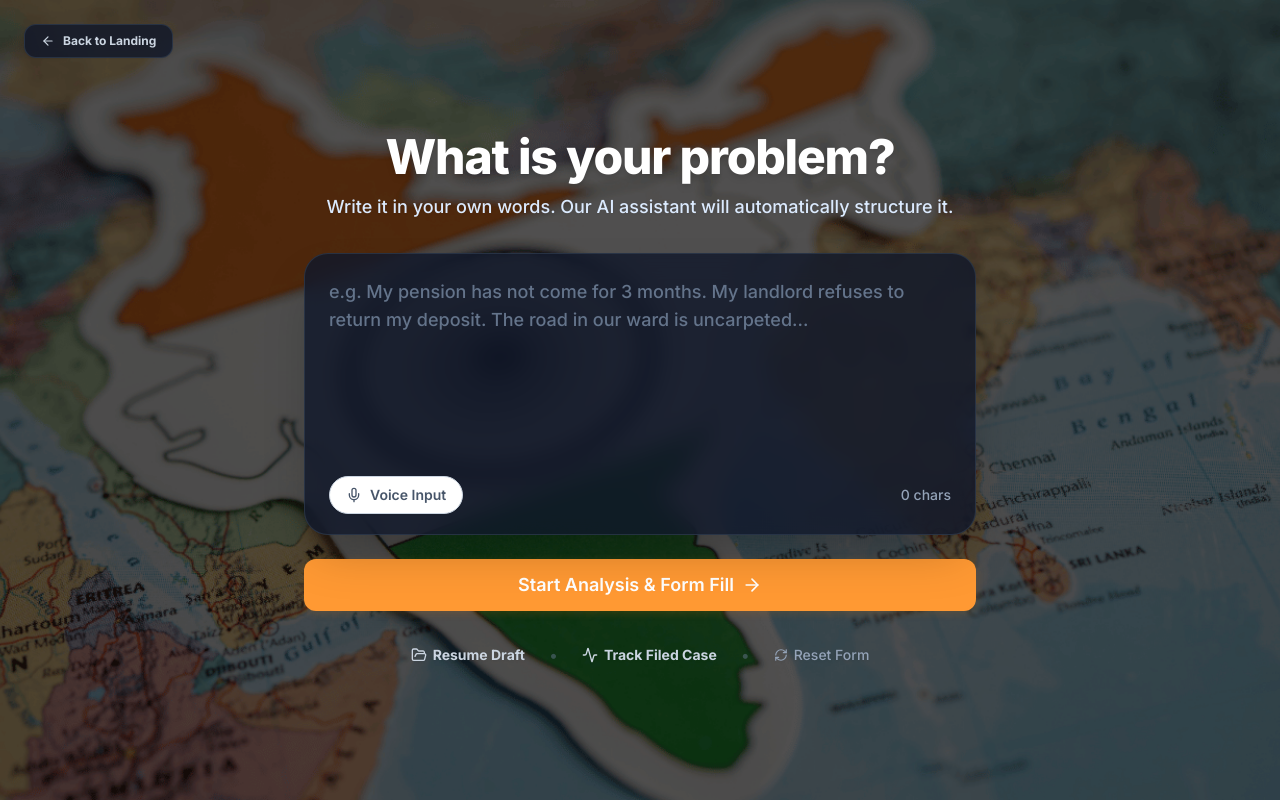
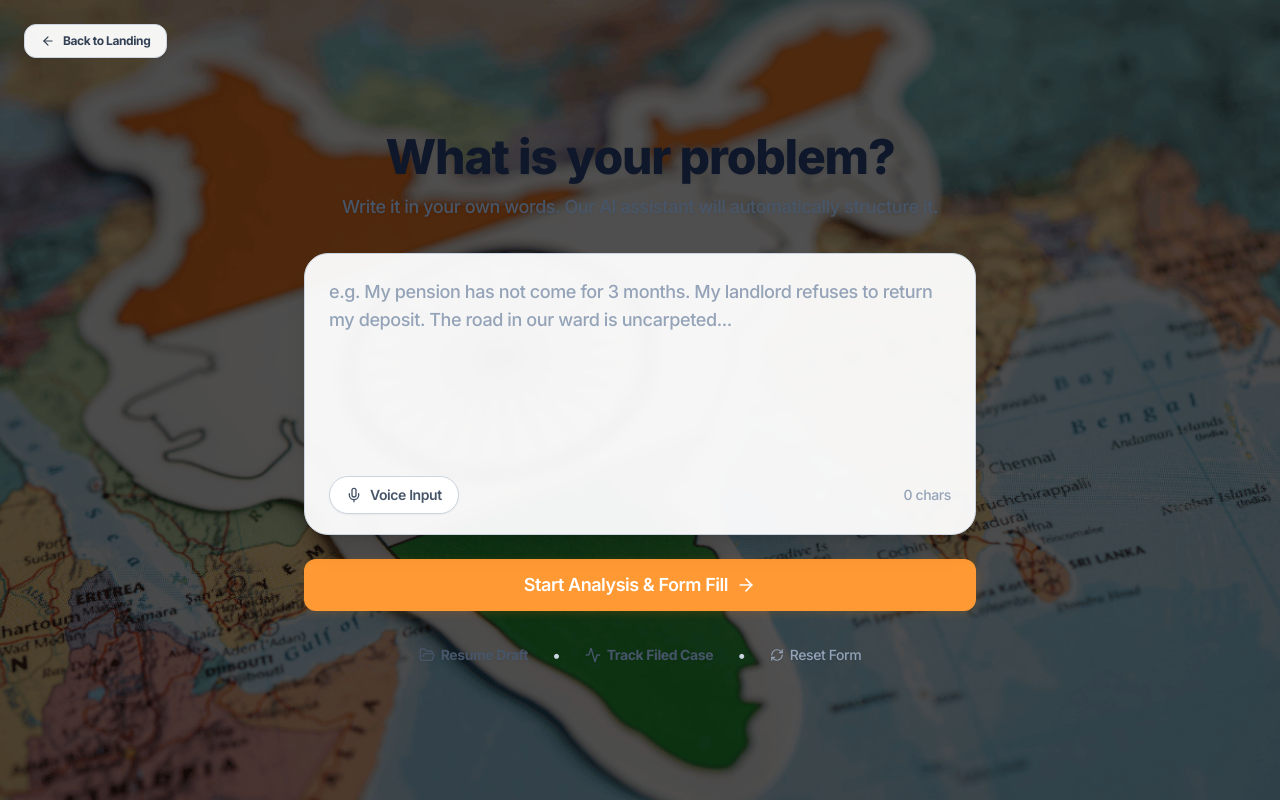
Before and after one commit to Manipal-Map/JanAdhikar-v2, a Next.js app: page /dashboard in a window 1280 px wide. Built offline with nearby package versions, Linux system fonts and the light colour scheme; no server answers.

Commit message:
Update GatewayView.tsx

```diff
--- a/views/GatewayView.tsx
+++ b/views/GatewayView.tsx
@@ -103,13 +103,13 @@ export default function GatewayView() {
 
   return (
     <div
-      className="min-h-screen flex flex-col items-center justify-center p-4 relative overflow-hidden bg-cover bg-center bg-no-repeat text-slate-200 font-sans"
+      className="min-h-screen flex flex-col items-center justify-center p-4 relative overflow-hidden bg-cover bg-center bg-no-repeat text-ashoka-navy font-sans tracking-tight"
       style={{ backgroundImage: "url('/bg.image.png')" }}
     >
       <div className="absolute top-6 left-6 z-20">
         <Link
           href="/"
-          className="inline-flex items-center gap-2 px-4 py-2 rounded-xl bg-[#0F172A]/80 backdrop-blur-md border border-slate-700/60 text-slate-300 text-xs font-bold shadow-sm hover:text-white hover:bg-[#1E293B] transition cursor-pointer"
+          className="inline-flex items-center gap-2 px-4 py-2 rounded-xl bg-white/95 backdrop-blur-sm border border-slate-300 text-slate-700 text-xs font-bold shadow-sm hover:text-ashoka-navy hover:bg-slate-50 transition cursor-pointer"
         >
           <ArrowLeft size={14} />
           <span>Back to Landing</span>
@@ -122,41 +122,41 @@ export default function GatewayView() {
             initial={{ opacity: 0 }}
             animate={{ opacity: 1 }}
             exit={{ opacity: 0 }}
-            className="fixed inset-0 z-50 flex items-center justify-center bg-[#0F172A]/80 backdrop-blur-md p-4"
+            className="fixed inset-0 z-50 flex items-center justify-center bg-ashoka-navy/40 backdrop-blur-sm p-4"
           >
             <motion.div
               initial={{ scale: 0.95, y: 20 }}
               animate={{ scale: 1, y: 0 }}
               exit={{ scale: 0.95, y: 20 }}
-              className="bg-[#0F172A] rounded-3xl shadow-2xl max-w-lg w-full p-8 border border-slate-700/60 relative overflow-hidden text-center"
+              className="bg-white rounded-3xl shadow-2xl max-w-lg w-full p-8 border border-slate-300 relative overflow-hidden text-center"
             >
-              <div className="absolute top-0 left-0 w-full h-1.5 bg-[#A32A02]"></div>
+              <div className="absolute top-0 left-0 w-full h-1.5 bg-court-maroon"></div>
 
-              <div className="inline-flex items-center gap-1.5 px-3 py-1.5 bg-slate-800 text-white border border-slate-700 rounded-full text-xs font-semibold mb-4 shadow-sm">
+              <div className="inline-flex items-center gap-1.5 px-3 py-1.5 bg-slate-100 text-ashoka-navy border border-slate-200 rounded-full text-xs font-bold mb-4 shadow-sm">
                 <KeyRound size={13} />
                 <span>Case Passkey Created</span>
               </div>
 
-              <h2 className="text-2xl sm:text-3xl font-extrabold text-white mb-2 tracking-tight">
+              <h2 className="text-2xl sm:text-3xl font-extrabold text-ashoka-navy mb-2 tracking-tight">
                 Save Your Private Case ID
               </h2>
-              <p className="text-xs sm:text-sm text-slate-400 mb-6 max-w-sm mx-auto font-medium">
+              <p className="text-xs sm:text-sm text-slate-500 mb-6 max-w-sm mx-auto font-medium">
                 Save this key before we prepare your official legal form. You will need it to reopen your case anytime.
               </p>
 
-              <div className="bg-[#1E293B] border border-slate-700 rounded-2xl p-6 shadow-inner mb-5">
-                <span className="block text-[11px] font-bold text-slate-500 uppercase tracking-wider mb-3">
+              <div className="bg-[#FAF8F5] border border-slate-200 rounded-2xl p-6 shadow-inner mb-5">
+                <span className="block text-[11px] font-bold text-slate-400 uppercase tracking-wider mb-3">
                   YOUR PRIVATE ACCESS IDENTIFIER
                 </span>
 
-                <div className="text-2xl sm:text-3xl font-mono font-black text-white tracking-widest mb-6 drop-shadow-sm">
+                <div className="text-2xl sm:text-3xl font-mono font-black text-court-maroon tracking-widest mb-6 drop-shadow-sm">
                   {caseId}
                 </div>
 
                 <div className="flex flex-col sm:flex-row items-center justify-center gap-2.5">
                   <button
                     onClick={handleCopyId}
-                    className="w-full sm:w-auto flex-1 bg-[#A32A02] hover:bg-[#138808] text-white font-semibold py-2.5 px-4 rounded-xl transition-all shadow-sm flex items-center justify-center gap-2 text-xs cursor-pointer"
+                    className="w-full sm:w-auto flex-1 bg-[#A32A02] hover:bg-[#138808] text-white font-bold py-2.5 px-4 rounded-xl transition-all shadow-md flex items-center justify-center gap-2 text-xs cursor-pointer tracking-tight"
                   >
                     {copied ? <Check size={15} /> : <Copy size={15} />}
                     {copied ? 'Copied!' : 'Copy Case ID'}
@@ -164,45 +164,45 @@ export default function GatewayView() {
 
                   <button
                     onClick={handleDownloadTxt}
-                    className="w-full sm:w-auto flex-1 bg-slate-800 hover:bg-slate-700 text-white border border-slate-700 font-semibold py-2.5 px-4 rounded-xl transition-all shadow-sm flex items-center justify-center gap-2 text-xs cursor-pointer"
+                    className="w-full sm:w-auto flex-1 bg-white hover:bg-slate-50 text-slate-700 border border-slate-300 font-bold py-2.5 px-4 rounded-xl transition-all shadow-sm flex items-center justify-center gap-2 text-xs cursor-pointer tracking-tight"
                   >
-                    <Download size={15} className="text-slate-400" />
+                    <Download size={15} className="text-slate-500" />
                     <span>Download .txt Key</span>
                   </button>
                 </div>
               </div>
 
-              <div className="bg-slate-800/50 border border-slate-700 rounded-2xl p-3.5 text-left flex items-start gap-3 shadow-sm mb-4">
-                <div className="mt-0.5 text-slate-400 flex-shrink-0">
+              <div className="bg-slate-50 border border-slate-200 rounded-2xl p-3.5 text-left flex items-start gap-3 shadow-sm mb-4">
+                <div className="mt-0.5 text-slate-500 flex-shrink-0">
                   <Lock size={15} />
                 </div>
                 <div>
-                  <h4 className="text-[11px] font-bold text-white uppercase tracking-wide mb-0.5">Zero-Account Privacy:</h4>
-                  <p className="text-[11px] text-slate-400 leading-relaxed">
+                  <h4 className="text-[11px] font-bold text-ashoka-navy uppercase tracking-wide mb-0.5">Zero-Account Privacy:</h4>
+                  <p className="text-[11px] text-slate-500 leading-relaxed font-medium">
                     Take a quick screenshot or write it down. Your case is stored locally and never linked to your phone number or email.
                   </p>
                 </div>
               </div>
 
-              <div className="flex items-start gap-2.5 mb-5 bg-[#1E293B] p-3.5 rounded-2xl border border-slate-700 text-left">
+              <div className="flex items-start gap-2.5 mb-5 bg-white p-3.5 rounded-2xl border border-slate-200 text-left shadow-sm">
                 <input
                   type="checkbox"
                   id="modal-agreement"
                   checked={hasAgreed}
                   onChange={(e) => setHasAgreed(e.target.checked)}
-                  className="mt-0.5 w-4 h-4 text-[#A32A02] bg-slate-800 border-slate-600 rounded focus:ring-[#A32A02] cursor-pointer flex-shrink-0"
+                  className="mt-0.5 w-4 h-4 text-[#A32A02] bg-white border-slate-300 rounded focus:ring-[#A32A02] cursor-pointer flex-shrink-0"
                 />
-                <label htmlFor="modal-agreement" className="text-xs text-slate-300 font-medium cursor-pointer leading-relaxed select-none">
-                  I acknowledge that this <strong className="text-white">Passkey is solely responsible for retrieving my case data</strong>, and I confirm I have safely saved it.
+                <label htmlFor="modal-agreement" className="text-xs text-slate-600 font-medium cursor-pointer leading-relaxed select-none">
+                  I acknowledge that this <strong className="text-ashoka-navy">Passkey is solely responsible for retrieving my case data</strong>, and I confirm I have safely saved it.
                 </label>
               </div>
 
-              {localErr && <div className="p-3 bg-red-950/30 text-red-400 text-xs rounded-xl mb-4 text-left border border-red-900/50">{localErr}</div>}
+              {localErr && <div className="p-3 bg-red-50 text-red-700 text-xs rounded-xl mb-4 text-left border border-red-200">{localErr}</div>}
 
               <button
                 onClick={handleProceedToIntake}
                 disabled={!hasAgreed}
-                className="btn-primary w-full justify-center text-sm py-3 cursor-pointer disabled:opacity-50 disabled:cursor-not-allowed bg-[#A32A02] hover:bg-[#138808] text-white flex items-center gap-2"
+                className="btn-primary w-full justify-center text-sm py-3 cursor-pointer disabled:opacity-50 disabled:cursor-not-allowed bg-[#A32A02] hover:bg-[#138808] text-white flex items-center gap-2 font-bold tracking-tight shadow-md"
               >
                 <span>Generate Form & Continue</span>
                 <ArrowRight size={16} />
@@ -215,17 +215,17 @@ export default function GatewayView() {
       <AnimatePresence mode="wait">
         {!resumeMode && !isResumeNavigating ? (
           <motion.div key="main" initial={{ opacity: 0, y: 10 }} animate={{ opacity: 1, y: 0 }} exit={{ opacity: 0, y: -10 }} className="w-full max-w-2xl text-center z-10">
-            <h1 className="text-4xl sm:text-5xl font-extrabold text-white mb-3 tracking-tight drop-shadow-md">What is your problem?</h1>
-            <p className="text-lg text-blue-100 mb-8 font-medium drop-shadow-sm">Write it in your own words. Our AI assistant will automatically structure it.</p>
+            <h1 className="text-4xl sm:text-5xl font-extrabold text-ashoka-navy mb-3 tracking-tight drop-shadow-sm">What is your problem?</h1>
+            <p className="text-lg text-slate-600 mb-8 font-medium drop-shadow-sm">Write it in your own words. Our AI assistant will automatically structure it.</p>
 
-            <div className="bg-[#0F172A]/80 backdrop-blur-md border border-slate-700/60 rounded-3xl shadow-2xl mb-6 text-left">
+            <div className="bg-white/95 backdrop-blur-sm border border-slate-300 rounded-3xl shadow-xl mb-6 text-left">
               <textarea
                 rows={6}
                 value={text}
                 onChange={(e) => setText(e.target.value)}
                 disabled={stage === 'INITIALIZING'}
                 placeholder="e.g. My pension has not come for 3 months. My landlord refuses to return my deposit. The road in our ward is uncarpeted..."
-                className="w-full bg-transparent p-6 text-lg text-white font-medium placeholder-slate-500 focus:outline-none resize-none rounded-t-3xl"
+                className="w-full bg-transparent p-6 text-lg text-ashoka-navy font-medium placeholder-slate-400 focus:outline-none resize-none rounded-t-3xl"
               />
               <div className="flex items-center justify-between px-6 pb-5">
                 <AudioRecorder language={language} onTranscription={(t) => setText(prev => prev + (prev ? " " : "") + t)} />
@@ -233,37 +233,37 @@ export default function GatewayView() {
               </div>
             </div>
 
-            {localErr && <div className="p-3 bg-red-950/30 text-red-400 text-sm rounded-xl mb-4 text-left border border-red-900/50">{localErr}</div>}
+            {localErr && <div className="p-3 bg-red-50 text-red-700 text-sm rounded-xl mb-4 text-left border border-red-200">{localErr}</div>}
 
             <button
               onClick={handleStartCase}
               disabled={!text.trim() || stage === 'INITIALIZING'}
-              className="btn-primary w-full justify-center text-lg py-4 cursor-pointer bg-[#A32A02] hover:bg-[#138808] transition-colors text-white flex items-center gap-2 shadow-xl rounded-xl font-bold"
+              className="btn-primary w-full justify-center text-lg py-4 cursor-pointer bg-[#A32A02] hover:bg-[#138808] transition-colors text-white flex items-center gap-2 shadow-md rounded-xl font-bold tracking-tight"
             >
               {stage === 'INITIALIZING' ? <><Loader2 className="animate-spin" /> Generating Your Case ID...</> : <>Start Analysis &amp; Form Fill <ArrowRight size={20} /></>}
             </button>
 
             <div className="mt-8 flex flex-col sm:flex-row items-center justify-center gap-4 sm:gap-6 px-2">
-              <button onClick={() => setResumeMode(true)} className="text-slate-300 font-bold text-sm hover:text-white transition cursor-pointer flex items-center gap-1.5 drop-shadow-sm">
+              <button onClick={() => setResumeMode(true)} className="text-slate-600 font-bold text-sm hover:text-ashoka-navy transition cursor-pointer flex items-center gap-1.5 drop-shadow-sm">
                 <FolderOpen size={16} /> Resume Draft
               </button>
-              <span className="hidden sm:block text-slate-500/50">•</span>
-              <Link href="/track" className="text-slate-300 font-bold text-sm hover:text-white transition cursor-pointer flex items-center gap-1.5 drop-shadow-sm">
+              <span className="hidden sm:block text-slate-300">•</span>
+              <Link href="/track" className="text-slate-600 font-bold text-sm hover:text-emerald-700 transition cursor-pointer flex items-center gap-1.5 drop-shadow-sm">
                 <Activity size={16} /> Track Filed Case
               </Link>
-              <span className="hidden sm:block text-slate-500/50">•</span>
-              <button onClick={() => window.location.reload()} className="text-slate-400 flex items-center gap-1.5 text-sm font-medium hover:text-white transition cursor-pointer drop-shadow-sm">
+              <span className="hidden sm:block text-slate-300">•</span>
+              <button onClick={() => window.location.reload()} className="text-slate-400 flex items-center gap-1.5 text-sm font-medium hover:text-ashoka-navy transition cursor-pointer drop-shadow-sm">
                 <RefreshCw size={14}/> Reset Form
               </button>
             </div>
           </motion.div>
         ) : (
-          <motion.div key="resume" initial={{ opacity: 0, scale: 0.98 }} animate={{ opacity: 1, scale: 1 }} exit={{ opacity: 0, scale: 0.98 }} className="w-full max-w-lg bg-[#0F172A]/85 backdrop-blur-md p-8 rounded-3xl shadow-2xl border border-white/10 text-center z-10">
-            <div className="w-14 h-14 bg-[#1E293B] text-white rounded-2xl flex items-center justify-center mx-auto mb-6 border border-slate-700">
+          <motion.div key="resume" initial={{ opacity: 0, scale: 0.98 }} animate={{ opacity: 1, scale: 1 }} exit={{ opacity: 0, scale: 0.98 }} className="w-full max-w-lg bg-white/95 backdrop-blur-sm p-8 rounded-3xl shadow-xl border border-slate-300 text-center z-10">
+            <div className="w-14 h-14 bg-slate-50 text-court-maroon rounded-2xl flex items-center justify-center mx-auto mb-6 border border-slate-200">
               <FolderOpen size={28} />
             </div>
-            <h2 className="text-3xl font-extrabold text-white mb-3 tracking-tight">Resume your case</h2>
-            <p className="text-slate-400 mb-8 font-medium">Enter your 12-character Case ID to pick up where you left off.</p>
+            <h2 className="text-3xl font-extrabold text-ashoka-navy mb-3 tracking-tight">Resume your case</h2>
+            <p className="text-slate-500 mb-8 font-medium">Enter your 12-character Case ID to pick up where you left off.</p>
 
             <input
               type="text"
@@ -271,18 +271,18 @@ export default function GatewayView() {
               onChange={(e) => setPasskey(e.target.value.toUpperCase())}
               placeholder="E.G. CR-ABCD-1234"
               maxLength={12}
-              className="w-full text-center bg-[#1E293B]/60 border border-slate-600 rounded-xl p-4 text-lg font-mono font-bold text-white tracking-widest uppercase mb-6 placeholder:text-slate-500 focus:ring-2 focus:ring-[#FF9933] focus:border-[#FF9933] focus:outline-none"
+              className="w-full text-center bg-[#FAF8F5] border border-slate-300 rounded-xl p-4 text-lg font-mono font-bold text-ashoka-navy tracking-widest uppercase mb-6 placeholder-slate-400 focus:ring-2 focus:ring-court-maroon/20 focus:border-court-maroon focus:outline-none shadow-inner"
             />
 
-            {localErr && <div className="p-3 bg-red-950/30 text-red-400 text-sm rounded-xl mb-4 text-left border border-red-900/50">{localErr}</div>}
+            {localErr && <div className="p-3 bg-red-50 text-red-700 text-sm rounded-xl mb-4 text-left border border-red-200">{localErr}</div>}
 
-            <button onClick={handleResume} disabled={!passkey.trim() || stage === 'INITIALIZING' || isResumeNavigating} className="btn-primary w-full justify-center text-lg py-4 mb-8 shadow-md cursor-pointer bg-[#A32A02] hover:bg-[#138808] text-white rounded-xl font-bold">
+            <button onClick={handleResume} disabled={!passkey.trim() || stage === 'INITIALIZING' || isResumeNavigating} className="btn-primary w-full justify-center text-lg py-4 mb-8 shadow-md cursor-pointer bg-[#A32A02] hover:bg-[#138808] transition-colors text-white rounded-xl font-bold tracking-tight">
               {stage === 'INITIALIZING' || isResumeNavigating ? <Loader2 className="animate-spin" /> : <>Open case <ArrowRight size={20} /></>}
             </button>
 
-            <div className="flex items-center justify-between border-t border-slate-700/60 pt-6">
-              <button onClick={() => setResumeMode(false)} className="text-slate-300 font-bold text-sm hover:text-white transition cursor-pointer">Start a new case instead</button>
-              <button onClick={() => window.location.reload()} className="text-slate-500 flex items-center gap-1.5 text-sm font-medium hover:text-white transition cursor-pointer"><RefreshCw size={14}/> Reset Form</button>
+            <div className="flex items-center justify-between border-t border-slate-200 pt-6">
+              <button onClick={() => setResumeMode(false)} className="text-slate-600 font-bold text-sm hover:text-ashoka-navy transition cursor-pointer">Start a new case instead</button>
+              <button onClick={() => window.location.reload()} className="text-slate-400 flex items-center gap-1.5 text-sm font-medium hover:text-ashoka-navy transition cursor-pointer"><RefreshCw size={14}/> Reset Form</button>
             </div>
           </motion.div>
         )}
```
